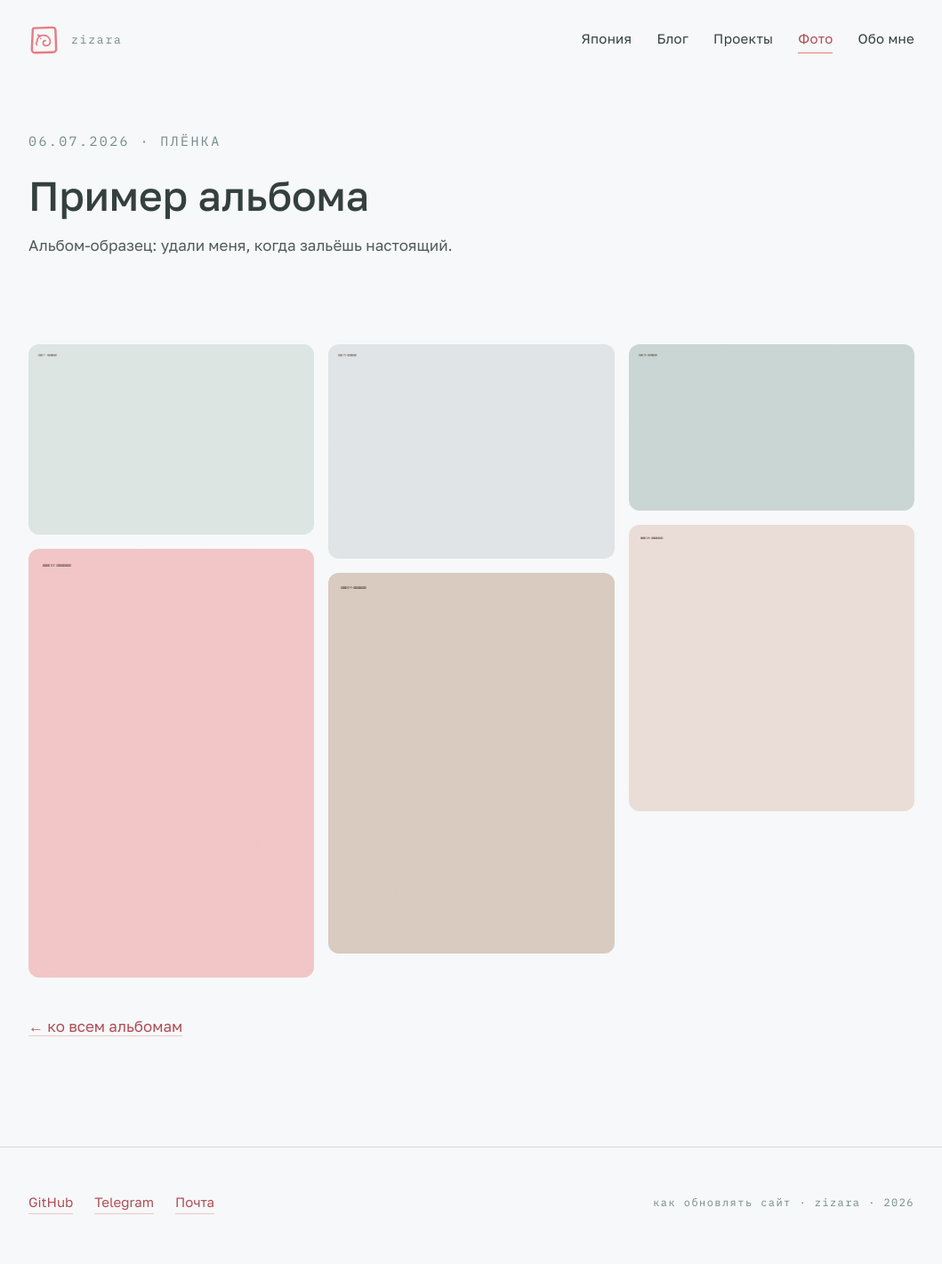
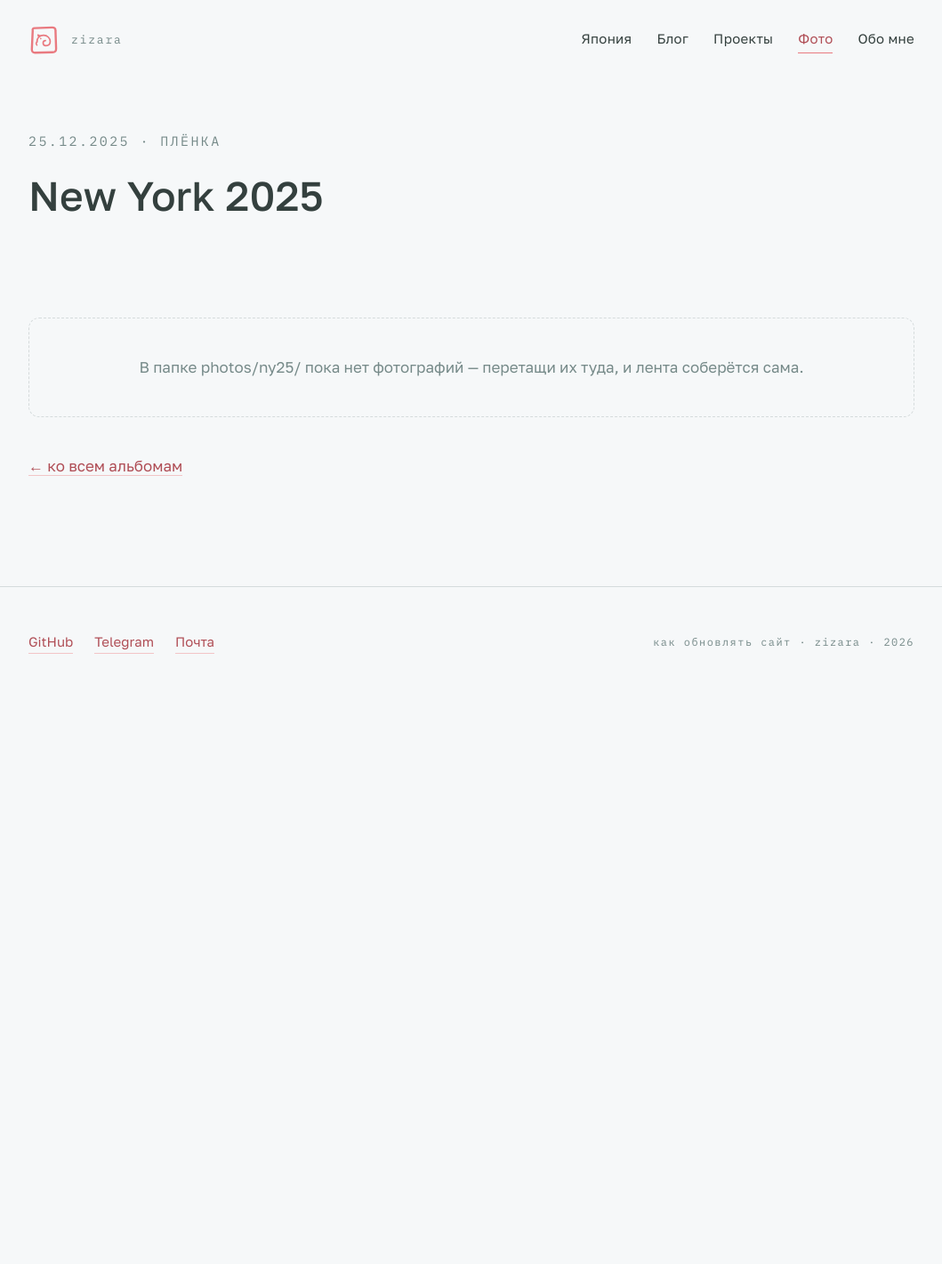
Before and after one commit to truezizara/truezizara.github.io, a Jekyll site: the page built from _albums/primer-plyonka.md, in a window 1280 px wide. Shown: the whole page at 89% size, without its empty margins (110-1169 px from the left). Built offline with Jekyll 4.4.1, drawn with Linux system fonts in a browser that asks for light colours; after the commit the page ends 900 px from its top, so only the background shows below that.

Commit message:
Update альбом “primer-plyonka”

```diff
--- a/_albums/primer-plyonka.md
+++ b/_albums/primer-plyonka.md
@@ -1,7 +1,14 @@
 ---
-title: "Пример альбома"
-date: 2026-07-06
+title: New York 2025
+date: 2025-12-25
 type: film
-folder: primer-plyonka
-description: "Альбом-образец: удали меня, когда зальёшь настоящий."
+folder: ny25
+description: ''
+photos:
+  - /photos/zagruzheno/R1-01933-0036.JPG
+  - /photos/zagruzheno/R1-01933-0019.JPG
+  - /photos/zagruzheno/R1-01933-0000_0001.JPG
+  - /photos/zagruzheno/R1-01933-0003.JPG
+  - /photos/zagruzheno/R1-01933-0032.JPG
+  - /photos/zagruzheno/R1-01933-0031.JPG
 ---
```
